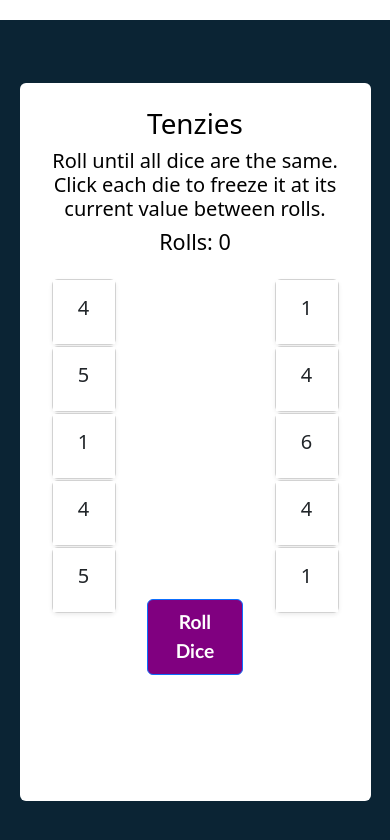
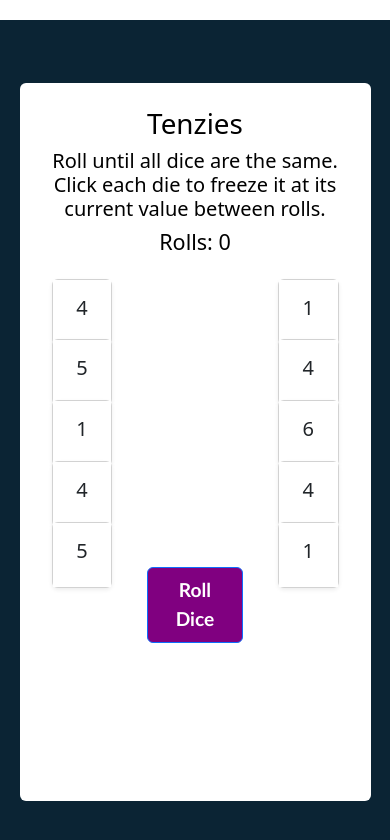
Before and after one commit to prat1950/Tenzies-App, a React app in the folder tenzies/: page / in a window 390 px wide. Built offline with nearby package versions, Linux system fonts and the light colour scheme.

Commit message:
small css change

```diff
--- a/tenzies/src/App.css
+++ b/tenzies/src/App.css
@@ -93,9 +93,9 @@ body {
   .row_centered_1 .col,
   .row_centered_2 .col {
     /* Adjust the width and height to control the size of the dice */
-    width: 5em;
-    height:2em;
-    margin-bottom: 1.2em;
+    width: 4.8em;
+    height: 1em;
+    margin-bottom: 1.8em;
 }
 .button
   {
```
